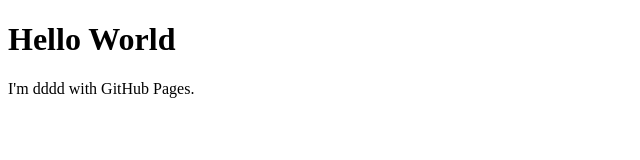
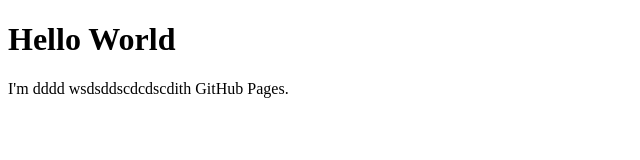
Before and after one commit to enricogigantiello/enricogigantiello.github.io, a plain HTML site: page index.html in a window 1280 px wide. Shown: the whole page, without its empty margins (0-640 px from the left). Drawn offline with Linux system fonts and the light colour scheme.

Commit message:
Update index.html

```diff
--- a/index.html
+++ b/index.html
@@ -2,6 +2,6 @@
 <html>
 <body>
 <h1>Hello World</h1>
-<p>I'm dddd with GitHub Pages.</p>
+<p>I'm dddd wsdsddscdcdscdith GitHub Pages.</p>
 </body>
 </html>
```
